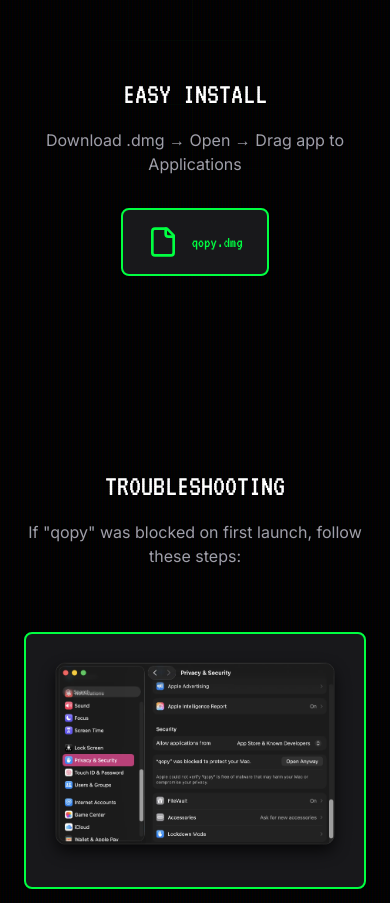
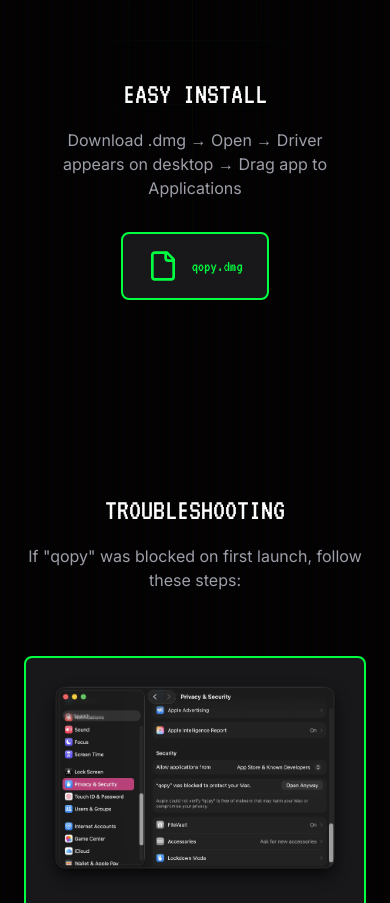
Before and after one commit to Srihar1-raman/qopy, a React (Vite) app: page / in a window 390 px wide. Shown: the part 2520-3423 px from the top of the page. Built offline with nearby package versions, Linux system fonts and the light colour scheme.

Commit message:
Add driver/desktop mention to mobile install flow

```diff
--- a/src/App.tsx
+++ b/src/App.tsx
@@ -202,7 +202,7 @@ export default function App() {
         {/* Installation Demo Section - Mobile friendly */}
         <div className="text-center mb-16 md:hidden">
           <h2 className="text-3xl font-pixel text-white mb-4">EASY INSTALL</h2>
-          <p className="text-zinc-400 font-sans mb-8 px-4">Download .dmg → Open → Drag app to Applications</p>
+          <p className="text-zinc-400 font-sans mb-8 px-4">Download .dmg → Open → Driver appears on desktop → Drag app to Applications</p>
           <div className="inline-flex items-center gap-3 bg-zinc-900 border-2 border-[#00FF41] rounded-lg px-6 py-4 mb-32">
             <File className="w-8 h-8 text-[#00FF41]" />
             <span className="font-pixel text-[#00FF41]">qopy.dmg</span>
```
